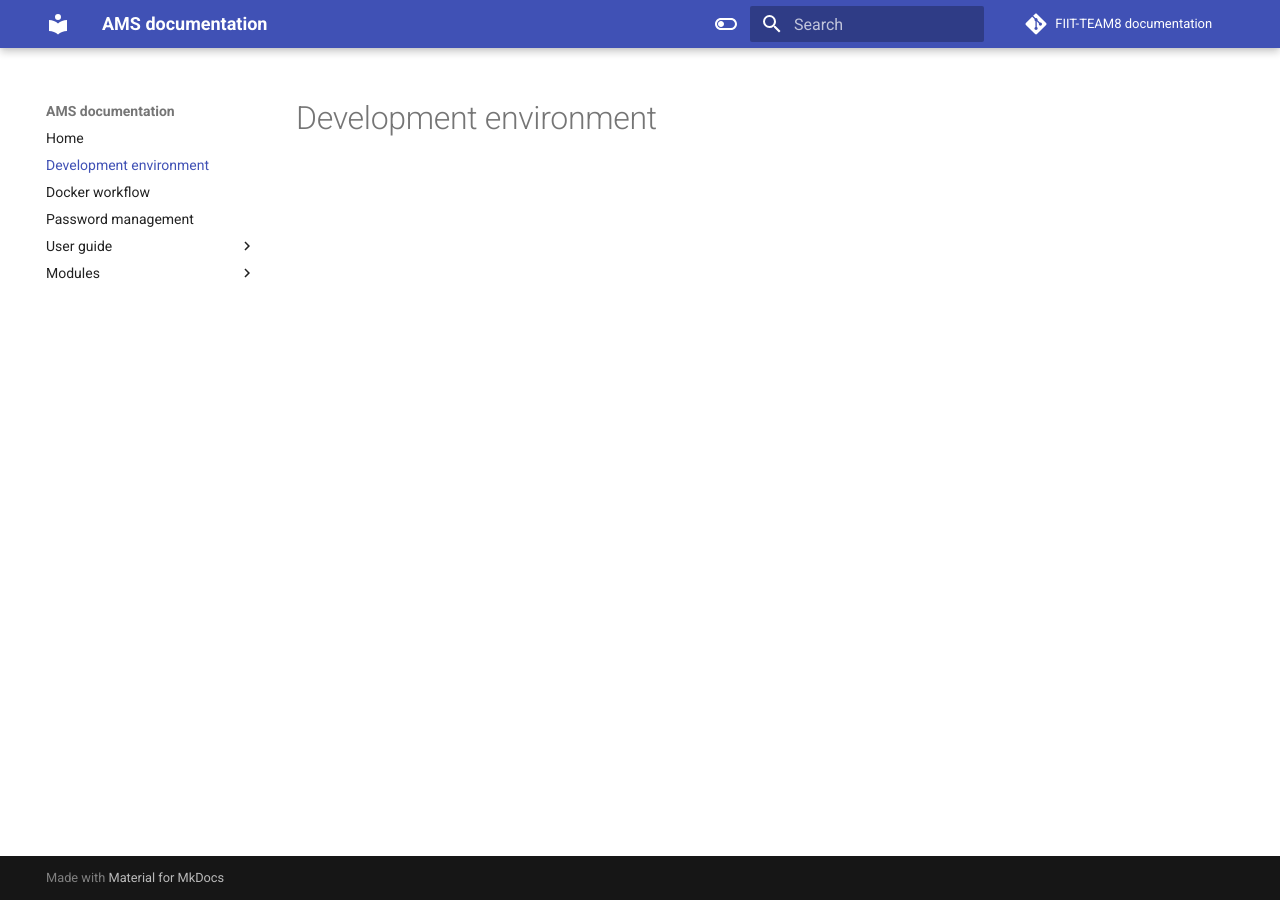
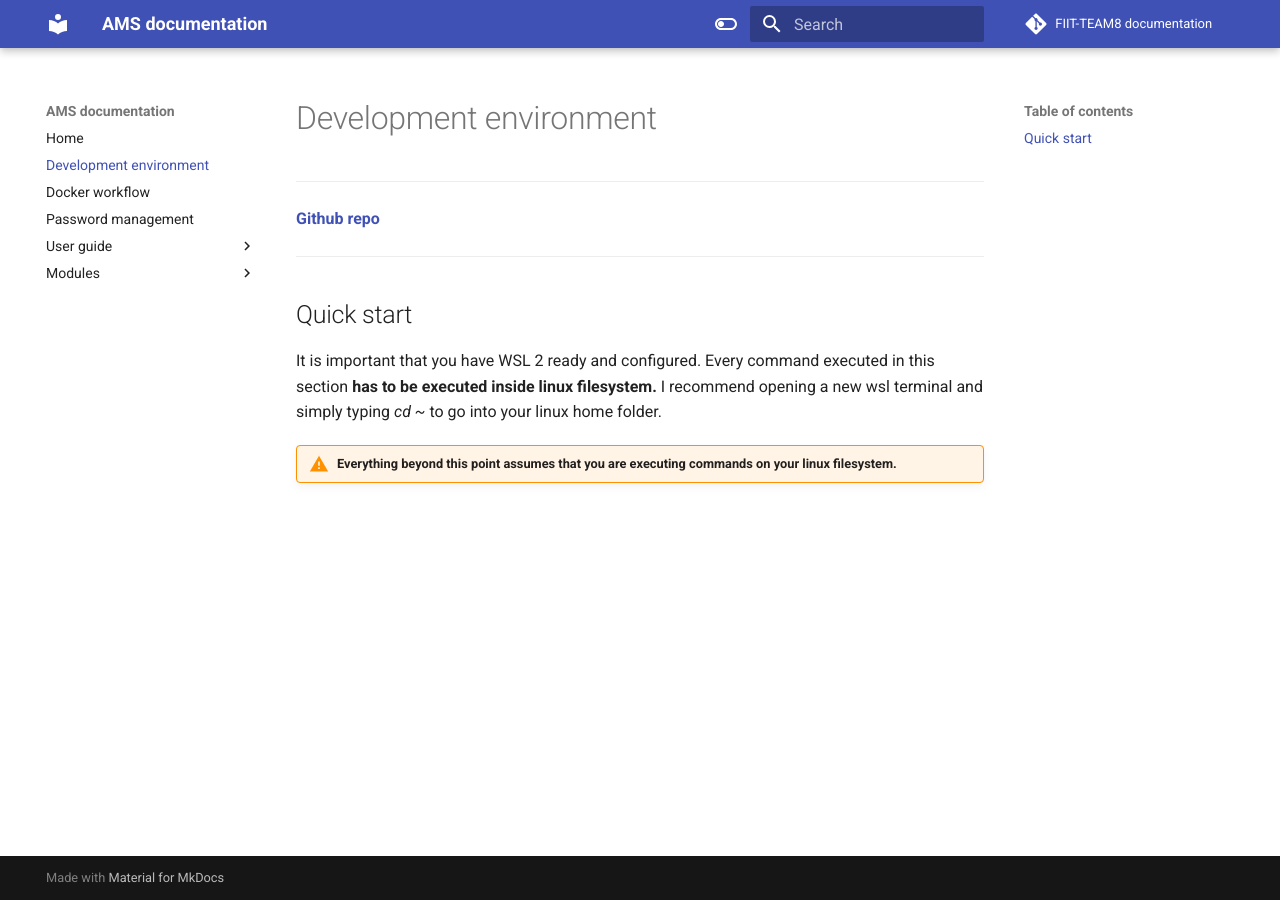
Before and after one commit to FIIT-TEAM8/team_documentation, an MkDocs documentation site: the page built from docs/devEnvironment.md, in a window 1280 px wide. Built offline with MkDocs 1.6.1 and Material for MkDocs 9.7.7, drawn with Linux system fonts in a browser that asks for light colours; comment, search, counter and statistics services are not loaded.

Commit message:
Update devEnvironment.md

```diff
--- a/docs/devEnvironment.md
+++ b/docs/devEnvironment.md
@@ -1 +1,10 @@
 # Development environment
+---
+[**Github repo**](https://github.com/FIIT-TEAM8/dev_environment)
+
+---
+
+## Quick start
+It is important that you have WSL 2 ready and configured. Every command executed in this section **has to be executed inside linux filesystem.** I recommend opening a new wsl terminal and simply typing _cd ~_ to go into your linux home folder.
+
+!!! warning "Everything beyond this point assumes that you are executing commands on your linux filesystem."
```
